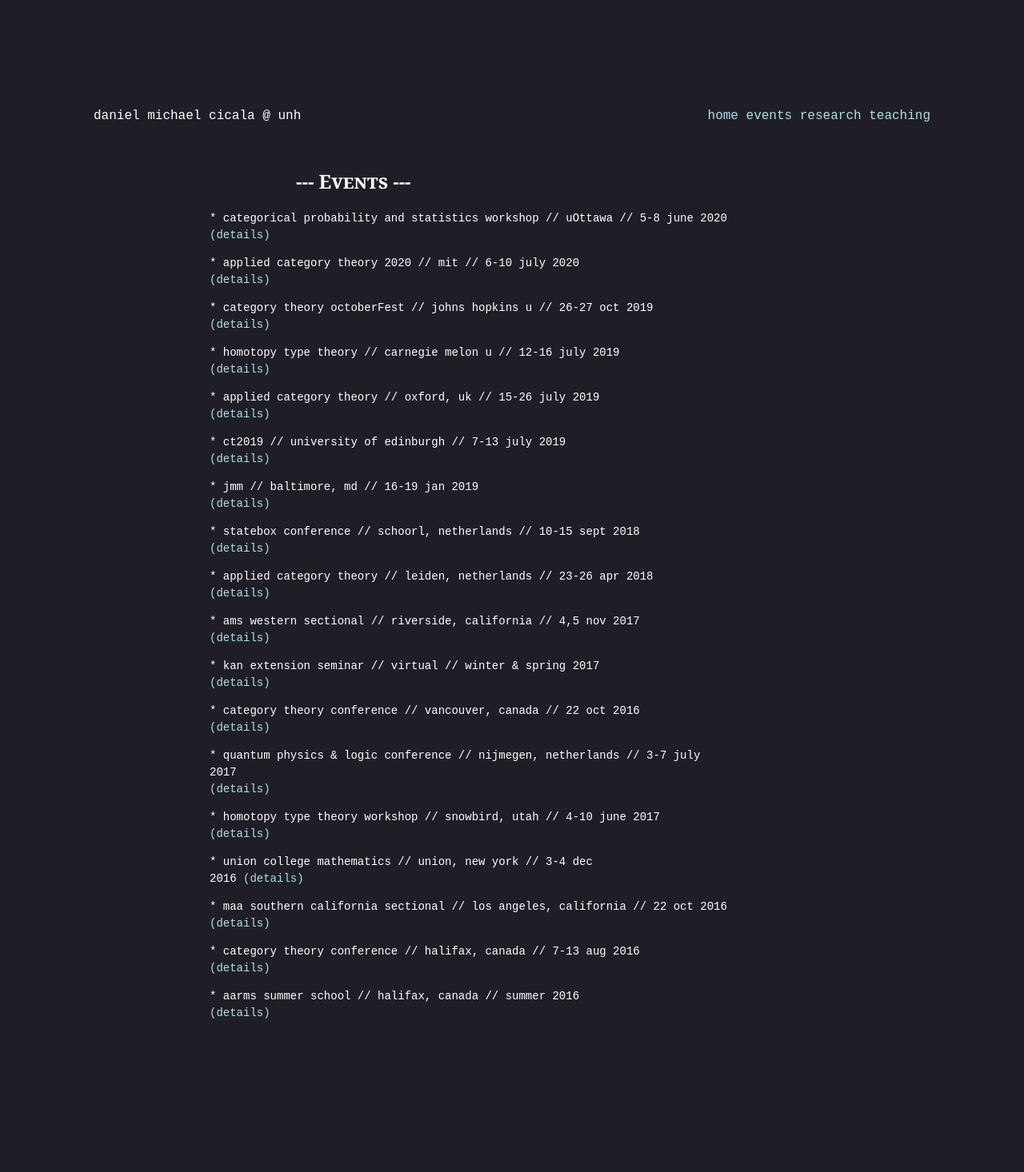
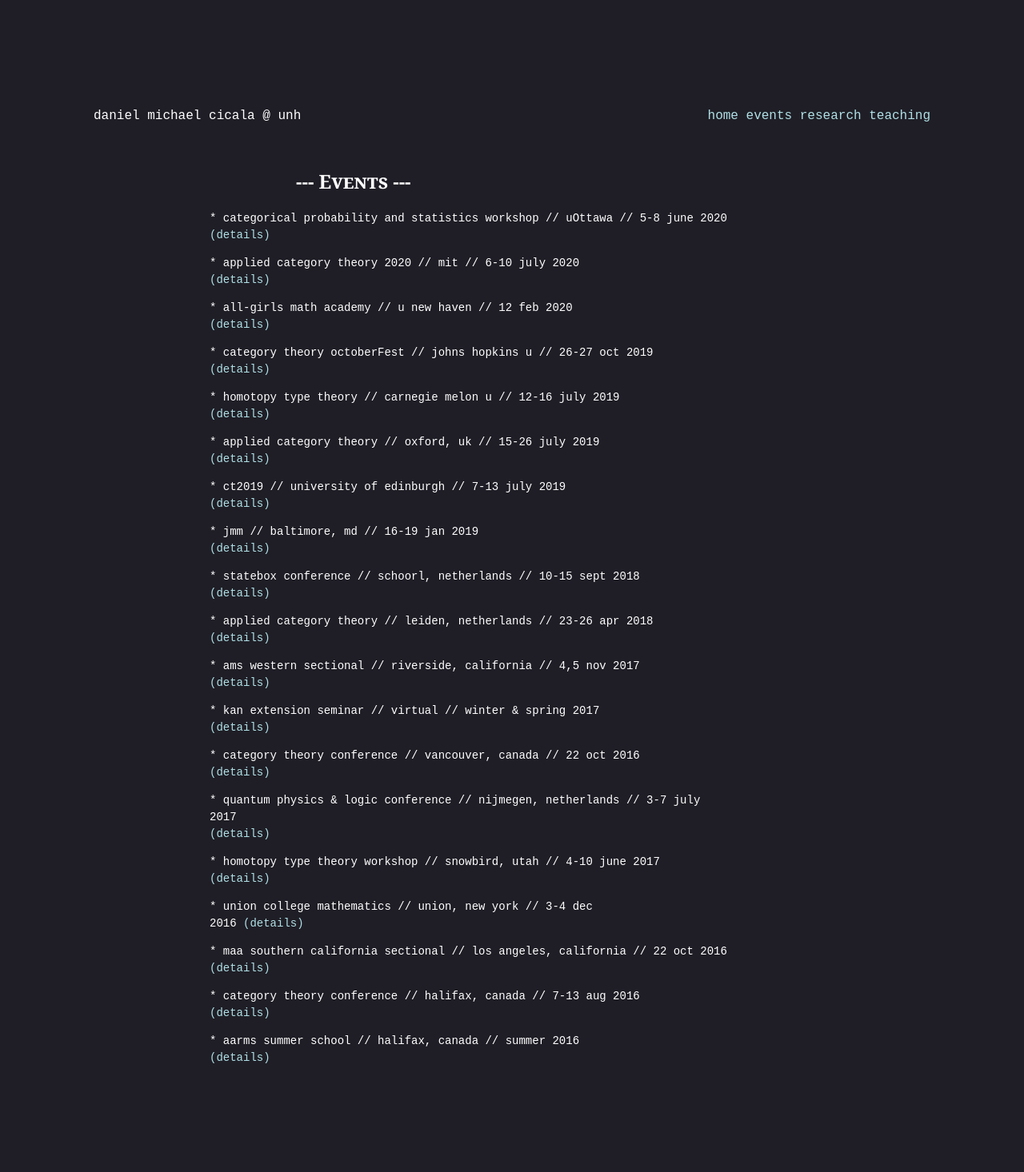
Before and after one commit to danielmichaelcicala/danielmichaelcicala.github.io, a Jekyll site: the page built from events/index.html, in a window 1280 px wide. Shown: the whole page at 80% size. Built offline with Jekyll 4.4.1, drawn with Linux system fonts in a browser that asks for light colours; before the commit the page ends 1410 px from its top, so only the background shows below that.

Commit message:
added all-girls math academy to events

```diff
--- a/events/index.html
+++ b/events/index.html
@@ -17,6 +17,13 @@ title: events
 	// mit
 	// 6-10 july 2020 <br>
       <a href="http://www.cs.ox.ac.uk/ACT2020/"
+	 target="_blank"> (details) </a> </p>
+
+      <p class="notab">
+	* all-girls math academy
+	// u new haven
+	// 12 feb 2020 <br>
+      <a href="https://www.newhaven.edu/news/blog/2020/math-academy.php"
 	 target="_blank"> (details) </a> </p>
 
       <p class="notab">
```
